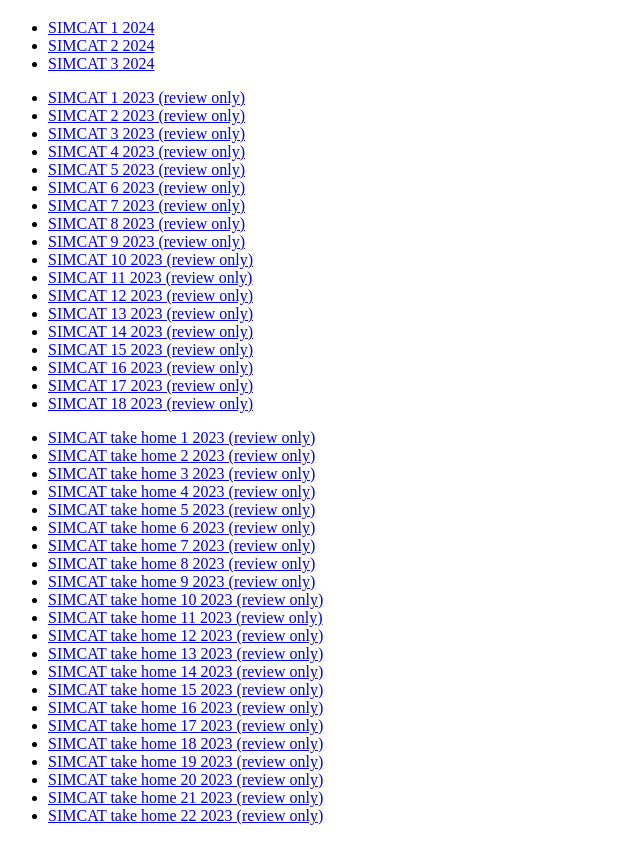
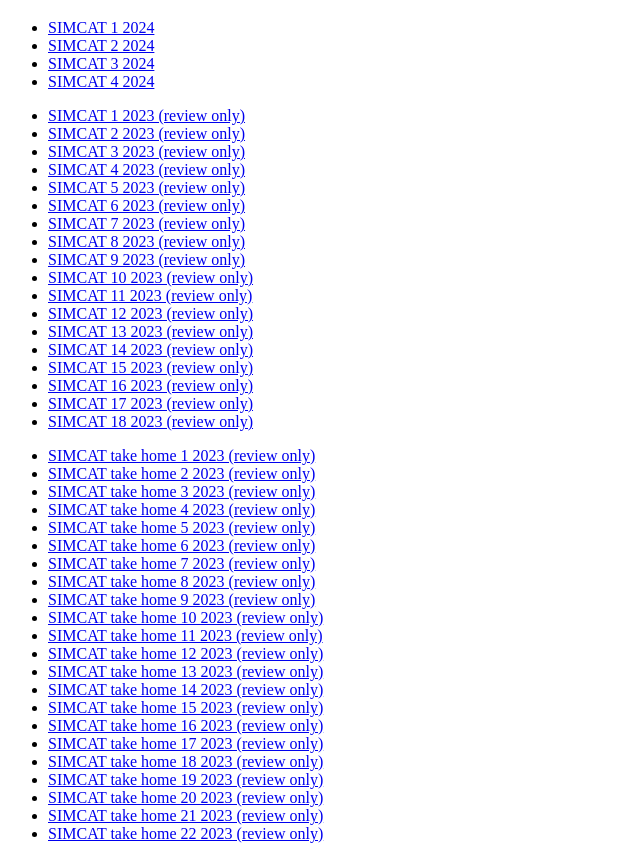
Before and after one commit to DeepanjanGhosh2r/catmocks4dg, a plain HTML site: page index.html in a window 1280 px wide. Shown: the part 61-920 px from the top of the page, without its empty margins (0-640 px from the left). Drawn offline with Linux system fonts and the light colour scheme.

Commit message:
Update index.html

```diff
--- a/index.html
+++ b/index.html
@@ -9,6 +9,7 @@
     <li><a href="SIMCAT_1_2025.html">SIMCAT 1 2024</a></li>
     <li><a href="SIMCAT_2_2025.html">SIMCAT 2 2024</a></li>
     <li><a href="SimCAT_3_2025 (1).html">SIMCAT 3 2024</a></li>
+    <li><a href="SimCAT_4_2025 (1).html">SIMCAT 4 2024</a></li>
   </ul>
   <ul>
     <li><a href="Simcat 1.html">SIMCAT 1 2023 (review only)</a></li>
```
